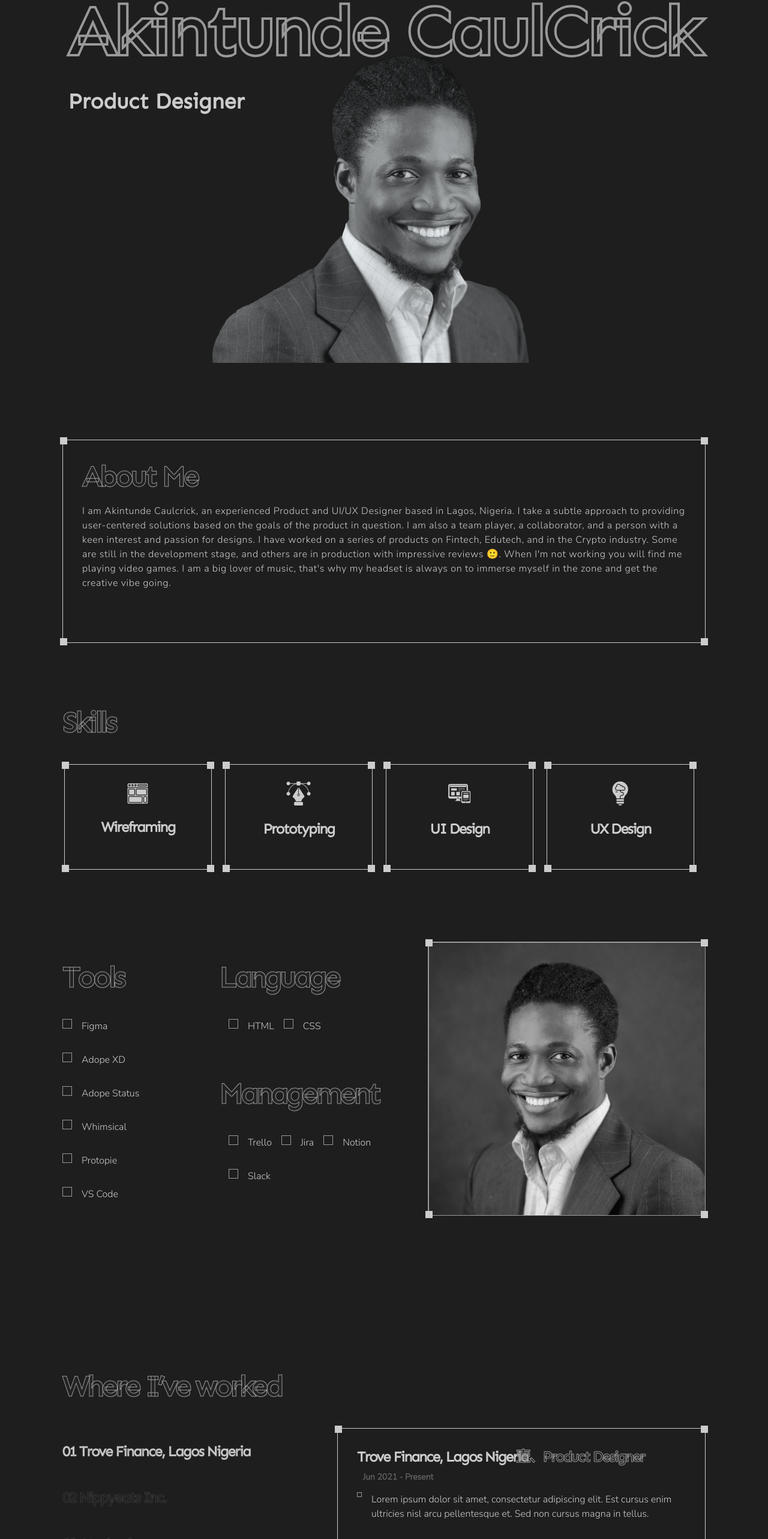
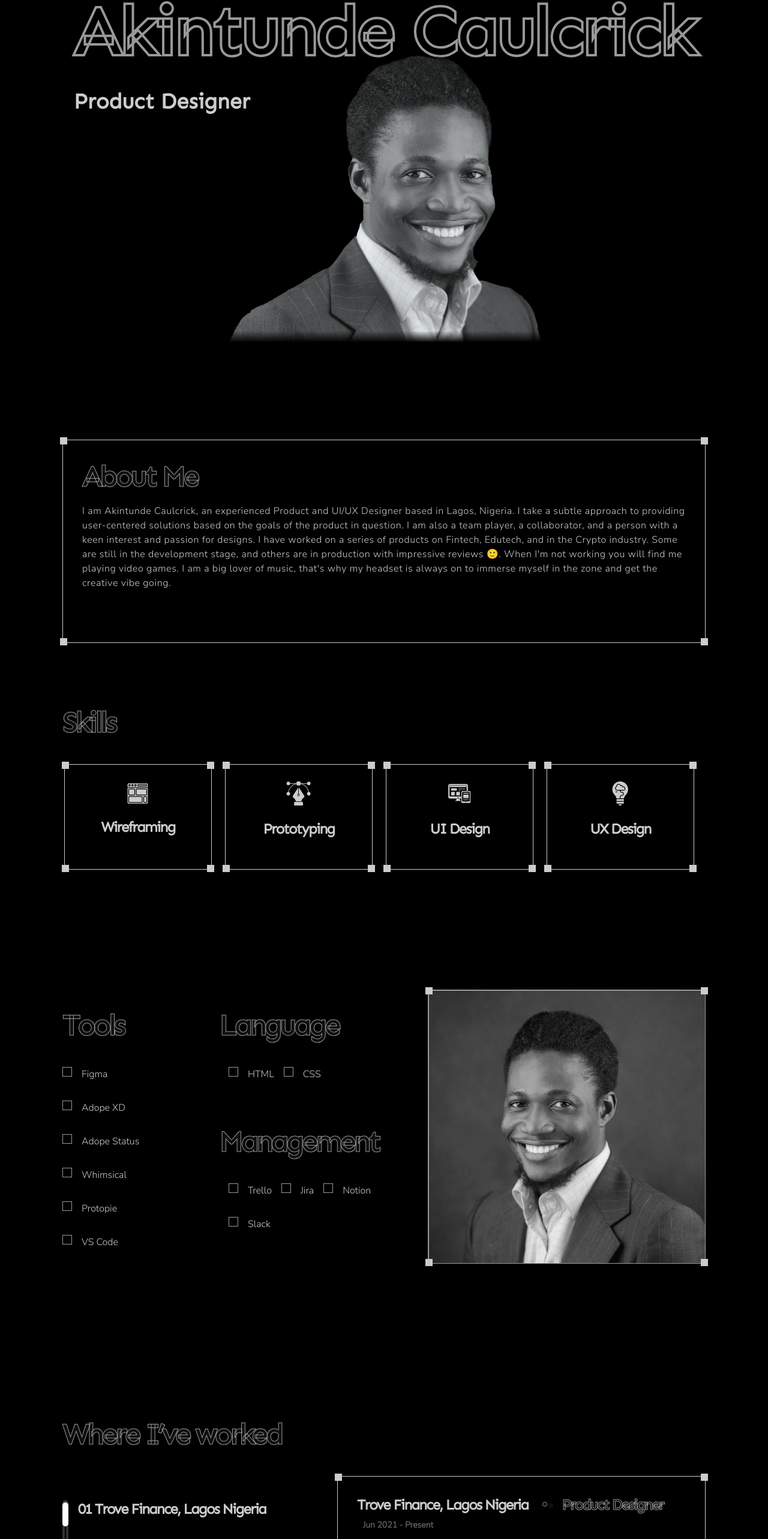
Before and after one commit to Mopharr/AkintundePotfolio, a Next.js app: page / in a window 1280 px wide. Shown: the part 206-2772 px from the top of the page at 60% size. Built offline with nearby package versions, Linux system fonts and the light colour scheme.

Commit message:
media screen

```diff
--- a/pages/index.tsx
+++ b/pages/index.tsx
@@ -3,10 +3,16 @@ import Head from "next/head";
 import Link from "next/link";
 import styles from "../styles/Home.module.css";
 import { FaLinkedinIn, FaTwitter, FaBehance } from "react-icons/fa";
-import { SiMedium } from 'react-icons/si'
-
+import { SiMedium } from "react-icons/si";
+import { SetStateAction, useState } from "react";
 
 const Home: NextPage = () => {
+  const [slide, setSlide] = useState("1");
+
+  const click = (e: any) => {
+    setSlide(e.target.id);
+  };
+
   return (
     <div className={styles.container}>
       <Head>
@@ -36,8 +42,7 @@ const Home: NextPage = () => {
         </nav>
         <header className={styles.header}>
           <div className={styles.text}>
-            {/* <h1>𝔸𝕜𝕚𝕟𝕥𝕦𝕟𝕕𝕖 ℂ𝕒𝕦𝕝ℂ𝕣𝕚𝕔𝕜</h1> */}
-            <h1>Akintunde CaulCrick</h1>
+            <h1>Akintunde Caulcrick</h1>
             <p>Product Designer</p>
           </div>
           <div className={styles.imgg}>
@@ -131,11 +136,9 @@ const Home: NextPage = () => {
                   <h2>Language</h2>
                   <ul>
                     <li>
-                      {" "}
                       <div className={styles.dot}></div> HTML
                     </li>
                     <li>
-                      {" "}
                       <div className={styles.dot}></div> CSS
                     </li>
                   </ul>
@@ -173,13 +176,56 @@ const Home: NextPage = () => {
 
           <div className={styles.experience}>
             <div className={styles.place}>
+              <div className={styles.progress}>
+                <div
+                  className={`${
+                    slide === "2"
+                      ? styles.proMove
+                      : slide === "3"
+                      ? styles.proMove2
+                      : slide === "4"
+                      ? styles.proMove3
+                      : styles.proActive
+                  }`}
+                ></div>
+              </div>
               <ul>
-                <li className={styles.aactive}>
+                <li
+                  id="1"
+                  onClick={click}
+                  className={`${
+                    slide === "1" ? styles.aactive : styles.workLi
+                  }`}
+                >
                   01 Trove Finance, Lagos Nigeria
                 </li>
-                <li>02 Nippyeats Inc.</li>
-                <li>03 Atechcoins</li>
-                <li>04 UfitSub</li>
+                <li
+                  id="2"
+                  onClick={click}
+                  className={`${
+                    slide === "2" ? styles.aactive : styles.workLi
+                  }`}
+                >
+                  02 Nippyeats Inc.
+                </li>
+                <li
+                  id="3"
+                  onClick={click}
+                  className={`${
+                    slide === "3" ? styles.aactive : styles.workLi
+                  }`}
+                >
+                  03 Atechcoins
+                </li>
+                <li
+                  id="4"
+                  onClick={click}
+                  className={`${
+                    slide === "4" ? styles.aactive : styles.workLi
+                  }`}
+                >
+                  04 UfitSub
+                </li>
               </ul>
             </div>
             <div className={styles.placeDesc}>
@@ -187,9 +233,12 @@ const Home: NextPage = () => {
               <div className={styles.dot2}></div>
               <div className={styles.dot3}></div>
               <div className={styles.dot4}></div>
+              {slide === "2" ? (
+                <div>
                   <h3>
-                Trove Finance, Lagos Nigeria{" "}
+                    Nippyeats Inc, Nassarawa
                     <ul>
+                      <div className={styles.ddot}></div>
                       <li>Product Designer</li>{" "}
                     </ul>
                   </h3>
@@ -199,24 +248,128 @@ const Home: NextPage = () => {
                     <ul>
                       <li>
                         <div className={styles.ddot}></div>
-                    Lorem ipsum dolor sit amet, consectetur adipiscing elit. Est
-                    cursus enim ultricies nisl arcu pellentesque et. Sed non
-                    cursus magna in tellus.{" "}
+                        Lorem ipsum dolor sit amet, consectetur adipiscing elit.
+                        Est cursus enim ultricies nisl arcu pellentesque et. Sed
+                        non cursus magna in tellus.{" "}
                       </li>
                       <li>
                         <div className={styles.ddot}></div>
-                    Lorem ipsum dolor sit amet, consectetur adipiscing elit. Est
-                    cursus enim ultricies nisl arcu pellentesque et. Sed non
-                    cursus magna in tellus.{" "}
+                        Lorem ipsum dolor sit amet, consectetur adipiscing elit.
+                        Est cursus enim ultricies nisl arcu pellentesque et. Sed
+                        non cursus magna in tellus.{" "}
                       </li>
                       <li>
                         <div className={styles.ddot}></div>
-                    Lorem ipsum dolor sit amet, consectetur adipiscing elit. Est
-                    cursus enim ultricies nisl arcu pellentesque et. Sed non
-                    cursus magna in tellus.{" "}
+                        Lorem ipsum dolor sit amet, consectetur adipiscing elit.
+                        Est cursus enim ultricies nisl arcu pellentesque et. Sed
+                        non cursus magna in tellus.{" "}
                       </li>
                     </ul>
                   </div>
+                </div>
+              ) : slide === "3" ? (
+                <div>
+                  <h3>
+                    Atechcoins, Alaba Rago
+                    <ul>
+                      <div className={styles.ddot}></div>
+                      <li>Product Designer</li>{" "}
+                    </ul>
+                  </h3>
+
+                  <p>Jun 2021 - Present</p>
+                  <div className={styles.ccont}>
+                    <ul>
+                      <li>
+                        <div className={styles.ddot}></div>
+                        Lorem ipsum dolor sit amet, consectetur adipiscing elit.
+                        Est cursus enim ultricies nisl arcu pellentesque et. Sed
+                        non cursus magna in tellus.{" "}
+                      </li>
+                      <li>
+                        <div className={styles.ddot}></div>
+                        Lorem ipsum dolor sit amet, consectetur adipiscing elit.
+                        Est cursus enim ultricies nisl arcu pellentesque et. Sed
+                        non cursus magna in tellus.{" "}
+                      </li>
+                      <li>
+                        <div className={styles.ddot}></div>
+                        Lorem ipsum dolor sit amet, consectetur adipiscing elit.
+                        Est cursus enim ultricies nisl arcu pellentesque et. Sed
+                        non cursus magna in tellus.{" "}
+                      </li>
+                    </ul>
+                  </div>
+                </div>
+              ) : slide === "4" ? (
+                <div>
+                  <h3>
+                    UfitSub, HK
+                    <ul>
+                      <div className={styles.ddot}></div>
+                      <li>Product Designer</li>{" "}
+                    </ul>
+                  </h3>
+
+                  <p>Jun 2021 - Present</p>
+                  <div className={styles.ccont}>
+                    <ul>
+                      <li>
+                        <div className={styles.ddot}></div>
+                        Lorem ipsum dolor sit amet, consectetur adipiscing elit.
+                        Est cursus enim ultricies nisl arcu pellentesque et. Sed
+                        non cursus magna in tellus.{" "}
+                      </li>
+                      <li>
+                        <div className={styles.ddot}></div>
+                        Lorem ipsum dolor sit amet, consectetur adipiscing elit.
+                        Est cursus enim ultricies nisl arcu pellentesque et. Sed
+                        non cursus magna in tellus.{" "}
+                      </li>
+                      <li>
+                        <div className={styles.ddot}></div>
+                        Lorem ipsum dolor sit amet, consectetur adipiscing elit.
+                        Est cursus enim ultricies nisl arcu pellentesque et. Sed
+                        non cursus magna in tellus.{" "}
+                      </li>
+                    </ul>
+                  </div>
+                </div>
+              ) : (
+                <div>
+                  <h3>
+                    Trove Finance, Lagos Nigeria{" "}
+                    <ul>
+                      <div className={styles.ddot}></div>
+                      <li>Product Designer</li>{" "}
+                    </ul>
+                  </h3>
+
+                  <p>Jun 2021 - Present</p>
+                  <div className={styles.ccont}>
+                    <ul>
+                      <li>
+                        <div className={styles.ddot}></div>
+                        Lorem ipsum dolor sit amet, consectetur adipiscing elit.
+                        Est cursus enim ultricies nisl arcu pellentesque et. Sed
+                        non cursus magna in tellus.{" "}
+                      </li>
+                      <li>
+                        <div className={styles.ddot}></div>
+                        Lorem ipsum dolor sit amet, consectetur adipiscing elit.
+                        Est cursus enim ultricies nisl arcu pellentesque et. Sed
+                        non cursus magna in tellus.{" "}
+                      </li>
+                      <li>
+                        <div className={styles.ddot}></div>
+                        Lorem ipsum dolor sit amet, consectetur adipiscing elit.
+                        Est cursus enim ultricies nisl arcu pellentesque et. Sed
+                        non cursus magna in tellus.{" "}
+                      </li>
+                    </ul>
+                  </div>
+                </div>
+              )}
             </div>
           </div>
         </section>
--- a/styles/Home.module.css
+++ b/styles/Home.module.css
@@ -3,14 +3,14 @@
 
 .main {
   padding: 2em 5em;
-  background: #1e1e1e;
+  background: #000000;
 }
 
 .top {
   display: flex;
   justify-content: space-between;
   align-items: center;
-  background: #1e1e1e;
+  background: #000000;
 }
 .navLink ul {
   display: flex;
@@ -41,7 +41,7 @@
   height: 100%;
   padding: 4em 0 8em;
   position: relative;
-  background: #1e1e1e;
+  background: #000000;
   display: flex;
   flex-direction: column;
   align-items: center;
@@ -74,10 +74,34 @@
 
 .imgg {
   display: flex;
+  position: relative;
 }
 .img {
-  margin-left: -3em;
+  width: 100%;
 }
+.imgg::after {
+  content: "";
+  background: linear-gradient(180deg, rgba(0, 0, 0, 0) 26.25%, #000000 47.83%);
+  width: 100%;
+  height: 87px;
+  position: absolute;
+  left: 0;
+  bottom: -2%;
+}
+/* .imgg::before {
+  content: "";
+  z-index: 0;
+  position: absolute;
+  bottom: 0;
+  width: 619px;
+  height: 242.5px;
+  background: rgba(238, 152, 145, 0.25);
+  background: red;
+  opacity: 0.1;
+  border: 20px solid #ee9891;
+  transform: matrix(-1, 0, 0, 1, 0, 0);
+  transform: matrix(1.2, 0.2, -1, 0.9, 0, 20);
+} */
 
 .about {
   position: relative;
@@ -180,6 +204,7 @@
   flex-wrap: wrap;
   justify-content: space-between;
   align-items: center;
+  margin: 0 0 5em;
 }
 .skCon {
   width: 245.06px;
@@ -295,11 +320,16 @@
   line-height: 29px !important;
   letter-spacing: -0.07em !important;
   color: #cccccc !important;
+  margin-bottom: 2em;
+  list-style: none;
+  cursor: pointer;
 }
 .place ul {
   padding: 0;
+  margin: 0;
+  height: 260px ;
 }
-.place ul li {
+.place ul .workLi {
   font-family: "Sen", sans-serif;
   list-style: none;
   font-style: normal;
@@ -311,8 +341,62 @@
   -webkit-text-stroke-width: 1px;
   -webkit-text-stroke-color: rgba(102, 102, 102, 0.35);
   margin-bottom: 2em;
+  cursor: pointer;
+}
+.progress {
+  border: 4px solid #333333;
+  height: 260px;
+  border-radius: 10px;
+  margin-right: 1em;
+  position: relative;
+  width: 10px;
 }
 
+.proActive {
+  position: absolute;
+  height: 40px;
+  background-color: #fff;
+  top: 0;
+  width: 10px;
+  margin-left: -4px;
+  border-radius: 10px;
+  transition: all 0.3s ease;
+}
+.proMove {
+  position: absolute;
+  top: 25%;
+  height: 40px;
+  background-color: #fff;
+  width: 10px;
+  margin-left: -4px;
+  border-radius: 10px;
+  transition: all 0.3s ease;
+}
+.proMove2 {
+  position: absolute;
+  top: 55%;
+  height: 40px;
+  background-color: #fff;
+  width: 10px;
+  margin-left: -4px;
+  border-radius: 10px;
+  transition: all 0.3s ease;
+}
+.proMove3 {
+   position: absolute;
+  top: 85%;
+  height: 40px;
+  background-color: #fff;
+  width: 10px;
+  margin-left: -4px;
+  border-radius: 10px;
+  transition: all 0.3s ease;
+}
+.place {
+  display: flex;
+  align-items: flex-start;
+  justify-content: center;
+}
 .placeDesc {
   width: 614px;
   height: 340px;
@@ -335,11 +419,17 @@
 }
 .placeDesc h3 ul {
   padding: 0;
+  display: flex;
+  align-items: center;
+  margin-left: 1em;
+}
+.placeDesc h3 ul .ddot{
+  margin: 0;
+  border-radius: 50%;
 }
 .placeDesc h3 li {
   font-family: "Sen", sans-serif;
   font-style: normal;
-  list-style: simp-chinese-formal;
   font-weight: 700;
   font-size: 24px;
   line-height: 29px;
@@ -606,7 +696,7 @@
     width: 98%;
     height: 100%;
   }
-  .placeDesc{
+  .placeDesc {
     height: 100%;
   }
 }
@@ -642,7 +732,6 @@
   .contact p {
     width: 98%;
     height: 100%;
-
   }
   .place {
     overflow-x: scroll;
@@ -650,17 +739,15 @@
   .place ul {
     display: flex;
     overflow-x: scroll;
-        overflow-y: hidden;
+    overflow-y: hidden;
     height: 100%;
-    width: 1000px;
     justify-content: space-around;
-    margin-bottom: -20px;
   }
   .placeDesc {
     width: 98%;
     margin-top: 3em;
   }
-  .placeDesc h3{
+  .placeDesc h3 {
     height: 100%;
   }
   .placeDesc h3 ul {
@@ -679,19 +766,17 @@
   }
 }
 @media (max-width: 530px) {
-  .main{
-    padding: 2em .3em;
+  .main {
+    padding: 2em 0.3em;
   }
-  .about{
+  .about {
     padding: 2em 1em;
   }
-  .placeDesc{
+  .placeDesc {
     padding: 2em 1em;
-
   }
-  .ttn{
+  .ttn {
     padding: 0em 1em;
-
   }
   .text h1 {
     font-weight: 700;
@@ -713,7 +798,7 @@
 }
 
 @media (max-width: 375px) {
-    .text h1 {
+  .text h1 {
     font-weight: 700;
     font-size: 70px;
     line-height: 97.1%;
```
Lines whose indentation alone changed are shown as unchanged.
